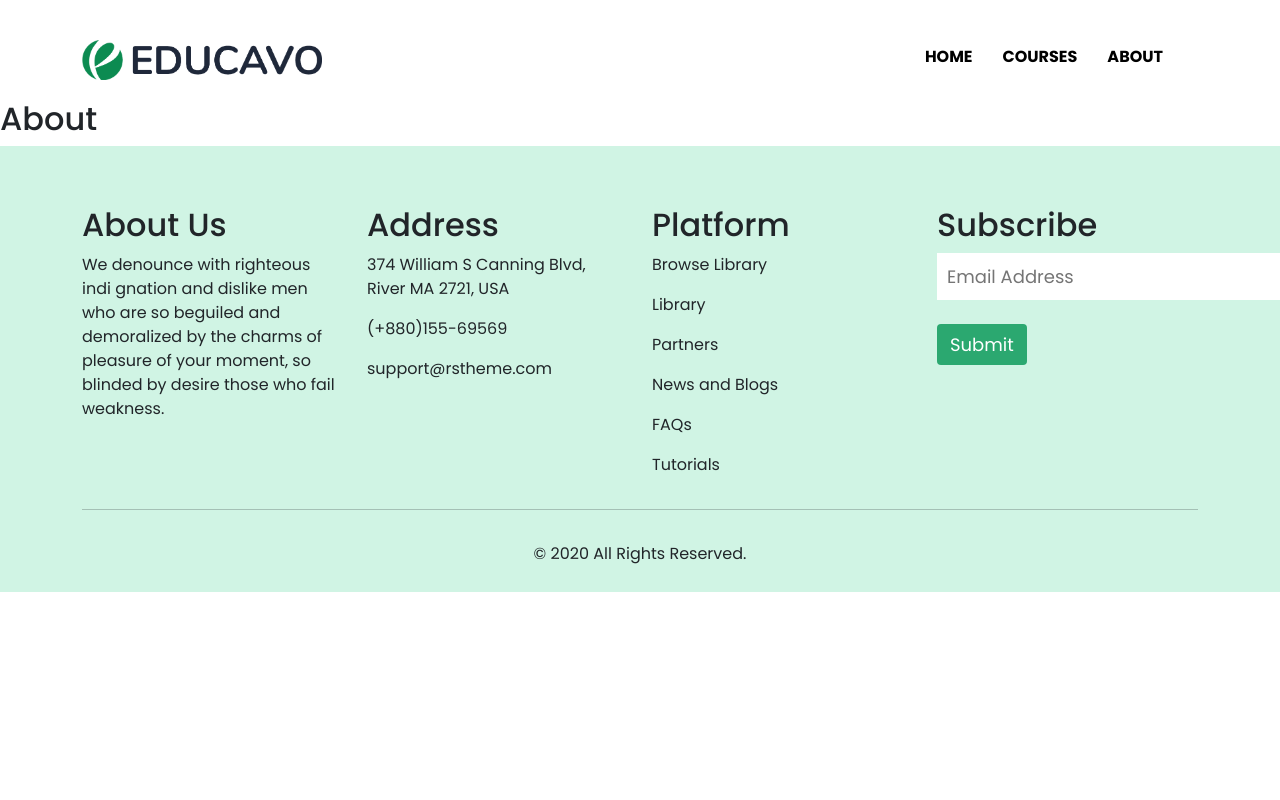
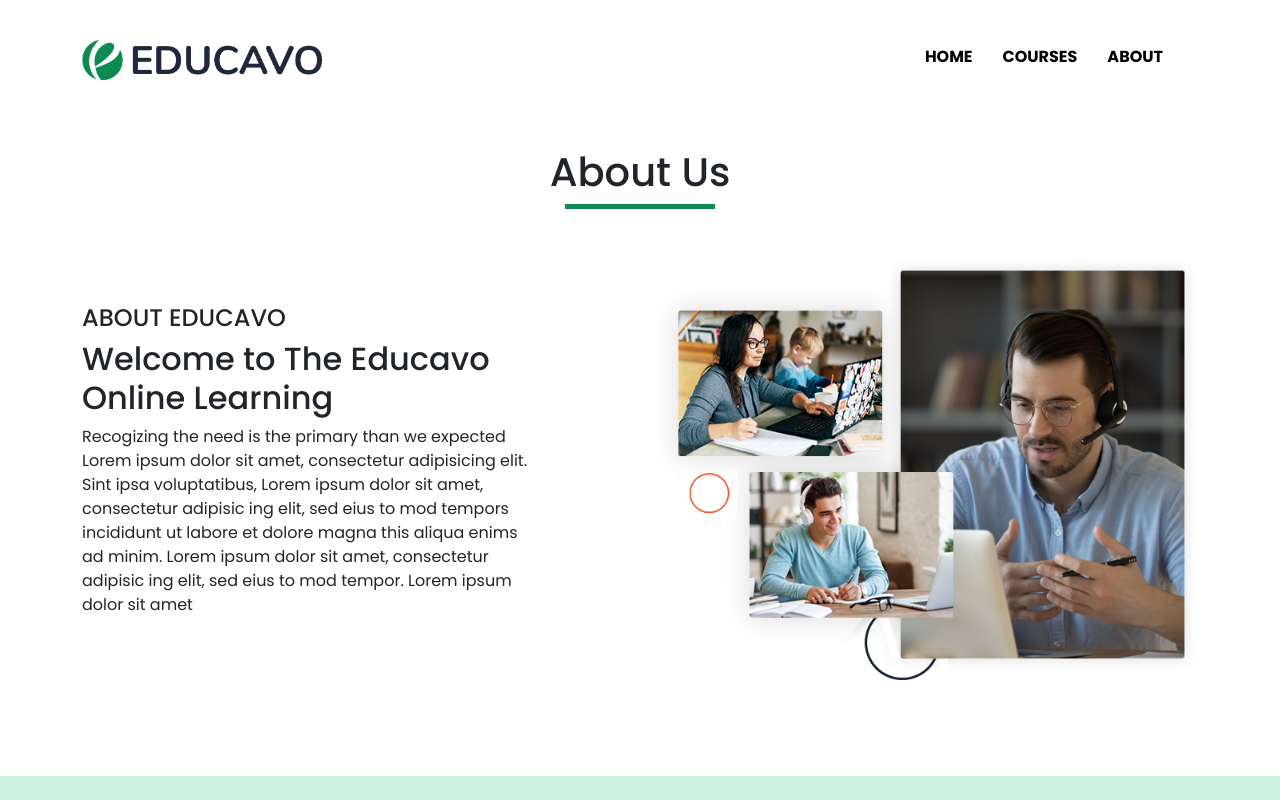
Before and after one commit to Md-Tanvir/Edcavo-client, a React (Create React App) app: page /about in a window 1280 px wide. Shown: the top 800 px of the page. Built offline with nearby package versions, Linux system fonts and the light colour scheme.

Commit message:
about us part added

```diff
--- a/src/components/About/About.js
+++ b/src/components/About/About.js
@@ -1,11 +1,23 @@
-import React from 'react';
+import React from "react";
+import about from '../../image/about.png'
 
 const About = () => {
-    return (
-        <div>
-            <h2>About</h2>
+  return (
+    <div className="container py-5">
+      <h1 className="text-center">About Us</h1>
+      <div className='border-green mx-auto'></div>
+      <div className="row align-items-center justify-content-between my-5">
+        <div className="col-12 col-md-5">
+          <h4>ABOUT EDUCAVO</h4>
+          <h2>Welcome to The Educavo Online Learning</h2>
+          <p>Recogizing the need is the primary than we expected Lorem ipsum dolor sit amet, consectetur adipisicing elit. Sint ipsa voluptatibus, Lorem ipsum dolor sit amet, consectetur adipisic ing elit, sed eius to mod tempors incididunt ut labore et dolore magna this aliqua enims ad minim. Lorem ipsum dolor sit amet, consectetur adipisic ing elit, sed eius to mod tempor. Lorem ipsum dolor sit amet</p>
         </div>
-    );
+        <div className="col-12 col-md-6 text-center">
+            <img src={about} className='img-fluid' alt="" />
+        </div>
+      </div>
+    </div>
+  );
 };
 
 export default About;
--- a/src/components/Courses/Courses.js
+++ b/src/components/Courses/Courses.js
@@ -12,6 +12,7 @@ const Courses = () => {
     <div>
     <div className="container py-5">
       <h1 className="text-center my-3">Explore Popular Courses</h1>
+      <div className='border-green mx-auto'></div>
       <div className="mt-4 row row-cols-1 row-cols-md-2 row-cols-lg-3 gx-4 gy-5">
         {courses?.map((course) => (
           <div className="col">
--- a/src/components/Home/Course/Course.css
+++ b/src/components/Home/Course/Course.css
@@ -1,6 +1,10 @@
+.course-btn{
+    background-color: #0c8b51;
+    color: white;
+}
 .course-btn:hover {
-  background-color: #0c8b51;
-  border-color: #0c8b51;
+    background-color: #2ba870;
+    color: white;
 }
 .course-price {
   color: #0c8b51;
@@ -13,3 +17,8 @@
 .ins-name{
     font-weight: 700;
 }
+.border-green{
+    width: 150px;
+    background-color: #0c8b51;
+    height: 5px;
+}
--- a/src/components/Home/Course/Course.js
+++ b/src/components/Home/Course/Course.js
@@ -40,7 +40,7 @@ const Course = () => {
                       <h4 className="mb-0 course-price">${course?.newPrice}</h4>
                     </div>
                     <div className="col-6 text-end">
-                      <button className="btn btn-dark course-btn">
+                      <button className="btn course-btn">
                         Get Now
                       </button>
                     </div>
```
Also changed, not shown: src/image/about.png (added).
